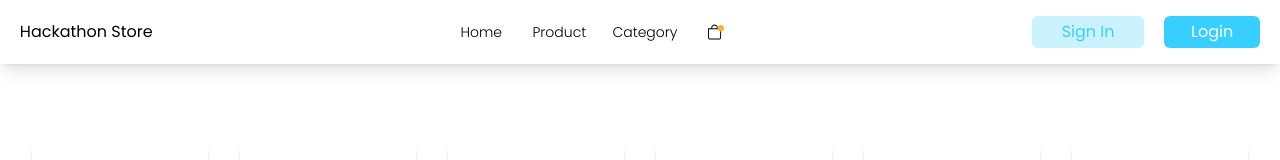
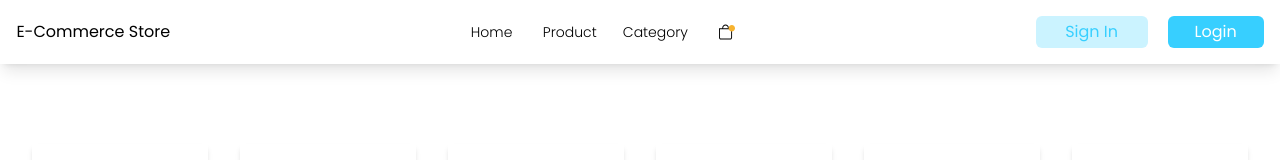
Before and after one commit to christianHadinata/store-backup, a React (Create React App) app: page / in a window 1280 px wide. Shown: the top 160 px of the page. Built offline with nearby package versions, Linux system fonts and the light colour scheme.

Commit message:
update name navbar to 'E-Commerce Store'

```diff
--- a/src/components/Navbar.js
+++ b/src/components/Navbar.js
@@ -9,7 +9,7 @@ const Navbar = () => {
           open ? "pb-16 md:pb-0" : ""
         } `}
       >
-        Hackathon Store
+        E-Commerce Store
       </div>
       <button
         className="md:hidden absolute right-8 top-5 w-5 h-5"
```
